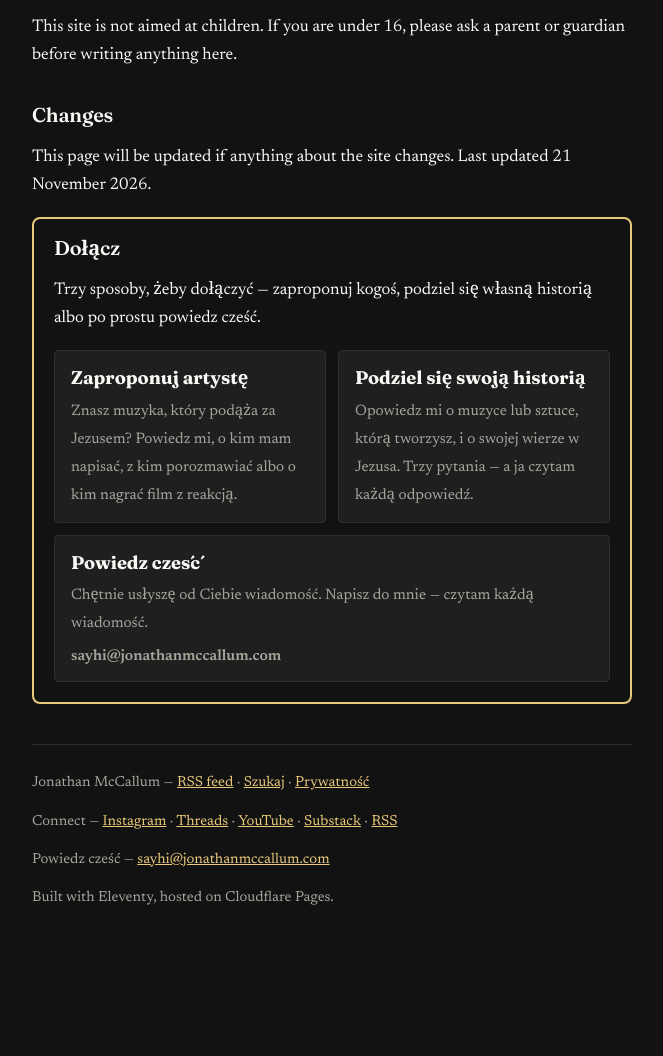
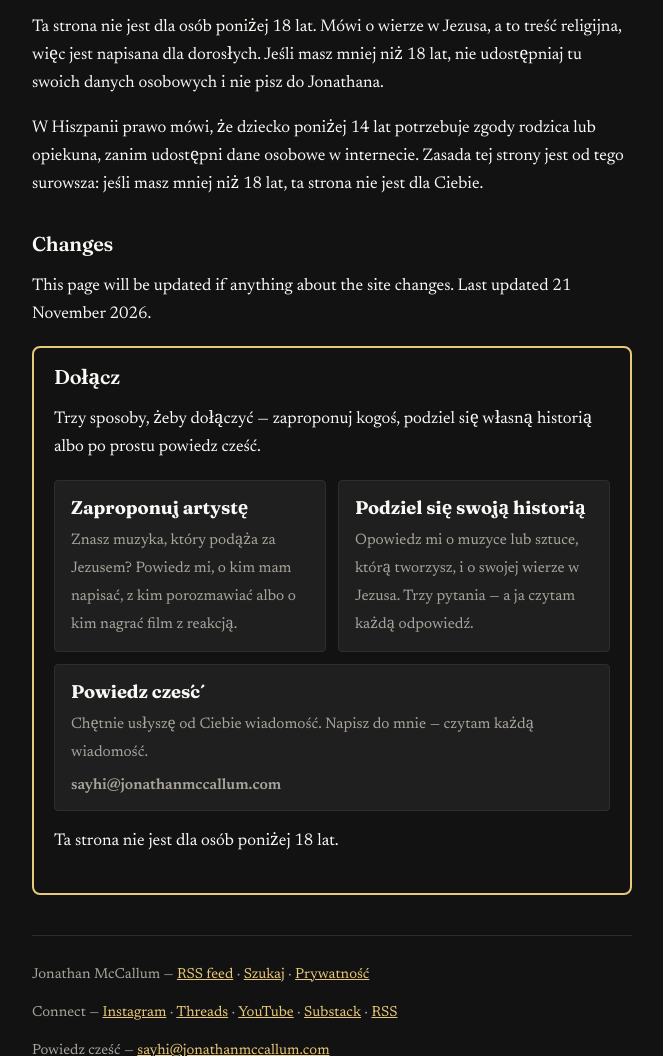
Before and after one commit to streamjonathan/jonathanmccallum-pl, an Eleventy site: page content/pages/privacy.md in a window 1280 px wide. Shown: the part 1728-2784 px from the top of the page, without its empty margins (308-971 px from the left). Before the commit the page ends 2700 px from the top, so only its background shows below. Built offline with nearby package versions, Linux system fonts and the light colour scheme; Eleventy itself is replaced by a stand-in of ours; files that its build step writes are made by us from their sources.

Commit message:
Under-18 policy: site is not for people under 18 [pl]

```diff
--- a/_includes/get-involved.njk
+++ b/_includes/get-involved.njk
@@ -16,4 +16,5 @@
       <span class="get-involved__email" data-contact-email-text>Napisz do mnie</span>
     </a>
   </div>
+  <p>Ta strona nie jest dla osób poniżej 18 lat.</p>
 </section>
--- a/content/pages/privacy.md
+++ b/content/pages/privacy.md
@@ -42,7 +42,9 @@ The legal basis for the chat is legitimate interest: running a small site that a
 
 ## Children
 
-This site is not aimed at children. If you are under 16, please ask a parent or guardian before writing anything here.
+Ta strona nie jest dla osób poniżej 18 lat. Mówi o wierze w Jezusa, a to treść religijna, więc jest napisana dla dorosłych. Jeśli masz mniej niż 18 lat, nie udostępniaj tu swoich danych osobowych i nie pisz do Jonathana.
+
+W Hiszpanii prawo mówi, że dziecko poniżej 14 lat potrzebuje zgody rodzica lub opiekuna, zanim udostępni dane osobowe w internecie. Zasada tej strony jest od tego surowsza: jeśli masz mniej niż 18 lat, ta strona nie jest dla Ciebie.
 
 ## Changes
 
```
